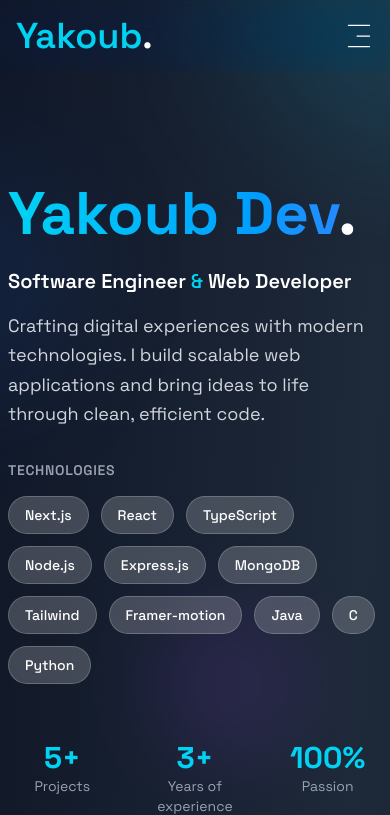
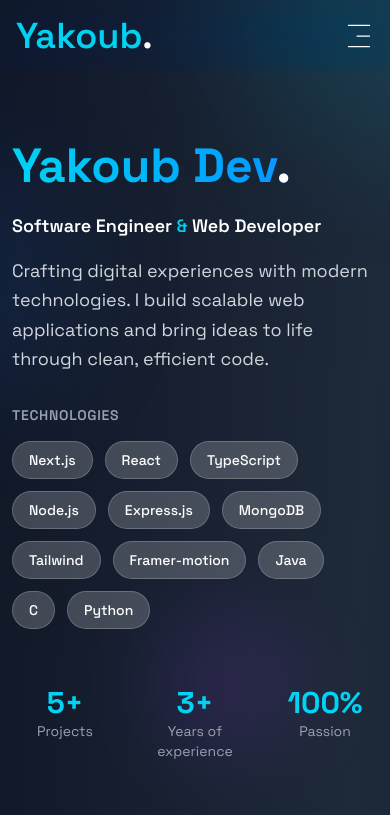
Before and after one commit to yakoubDev/portfolio2, a Next.js app: page / in a window 390 px wide. Shown: the top 815 px of the page. Built offline with nearby package versions, Linux system fonts and the light colour scheme.

Commit message:
Fixed Padding

```diff
--- a/app/globals.css
+++ b/app/globals.css
@@ -33,7 +33,7 @@
 
 @layer base {
   body {
-    @apply px-2 py-2 md:px-6 xl:px-12 bg-gradient-to-br from-gray-900 via-gray-800 to-gray-900
+    @apply px-3 py-2 md:px-6 xl:px-12 bg-gradient-to-br from-gray-900 via-gray-800 to-gray-900
   }
 }
 
--- a/app/page.tsx
+++ b/app/page.tsx
@@ -31,15 +31,15 @@
   return (
     <main className="min-h-screen text-white relative overflow-hidden">
       {/* Main content */}
-      <div className="relative z-10 container mx-auto py-12">
+      <div className="relative z-10 container mx-auto py-2 lg:py-8">
         <div className="grid lg:grid-cols-2 gap-12 items-center min-h-[80vh]">
           {/* Left side - Content */}
           <div className="space-y-8">
             <div className="space-y-4">
-              <h1 className="text-6xl lg:text-7xl font-bold bg-gradient-to-r from-cyan-400 to-blue-500 bg-clip-text text-transparent leading-tight">
+              <h1 className="text-5xl lg:text-7xl font-bold bg-gradient-to-r from-cyan-400 to-blue-500 bg-clip-text text-transparent leading-tight">
                 Yakoub Dev<span className="text-white">.</span>
               </h1>
-              <div className="text-xl font-semibold">
+              <div className="text-lg lg:text-xl font-semibold">
                 Software Engineer <span className="text-accent">&</span> Web
                 Developer
               </div>
```
